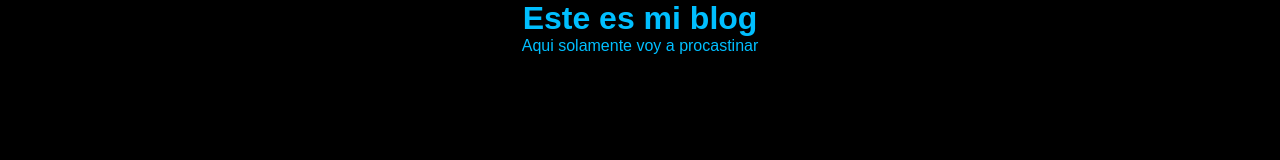
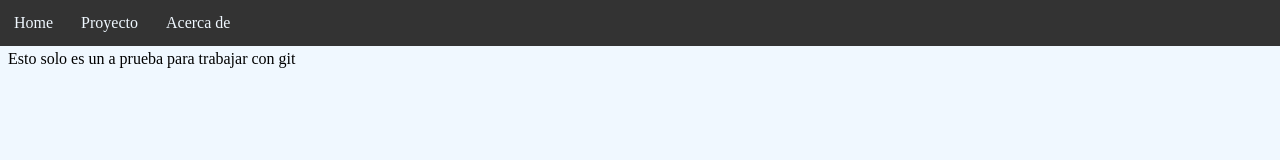
Before and after one commit to AnderssonSanabria/prueba, a plain HTML site: page index.html in a window 1280 px wide. Drawn offline with Linux system fonts and the light colour scheme.

Commit message:
commit a master version resiente

```diff
--- a/css/estilos.css
+++ b/css/estilos.css
@@ -1,11 +1,29 @@
 *{
-    padding: 0;
-    margin: 0;
+  background:aliceblue;
+  padding: 0px;
 }
-body{
-    text-align: center;
-    font-family: Arial, Helvetica, sans-serif;
-    color: deepskyblue;
-    background-color: black;
-
+#cabecera{
+  list-style-type: none;
+  margin: 0;
+  padding: 0;
+  overflow: hidden;
+  position: fixed;
+  left: 0;
+  top: 0;
+  width: 100%;
+  background: #333;
 }
+.indice{
+  float: left;
+}
+li a{
+  color: aliceblue;
+  display: block;
+  text-align: center;
+  padding: 14px;
+  text-decoration: none;
+  background: #333;
+}
+section{
+  margin-top: 50px;
+}
--- a/index.html
+++ b/index.html
@@ -2,17 +2,31 @@
 <html lang="en">
 <head>
     <meta charset="UTF-8">
-    <meta name="viewport" content="width=device-width, initial-scale=1.0">
-    <title>Document</title>
+    <meta name="viewport" content="width=device-width, initial-scale=1.0" >
+    <title>Practica de ingenieria 4</title>
     <link rel="stylesheet" href="css/estilos.css">
 </head>
 <body>
-    <h1>
-        Este es mi blog
-    </h1>
-    <p>
-        Aqui solamente voy a procastinar
 
-    </p>
-</body>
-</html>
+    <nav>
+      <ul id="cabecera">
+        <li class="indice">
+          <a href="">Home</a>
+        </li>
+        <li class="indice">
+          <a href="">Proyecto</a>
+        </li>
+        <li class="indice">
+          <a href="">Acerca de</a>
+        </li>
+      </ul>
+    </nav>
+
+    <section>
+        <p>Esto solo es un a prueba para trabajar con git</p>
+    </section>
+    <footer></footer>
+  </body>
+  </html>
+
+      <!--By Andersson Sanabria></-->
```
